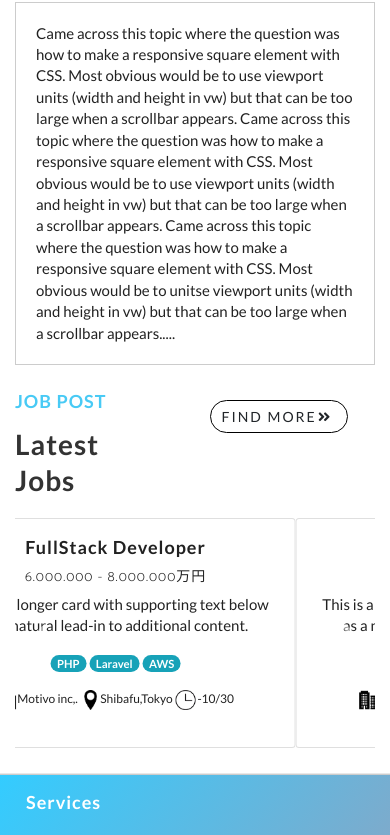
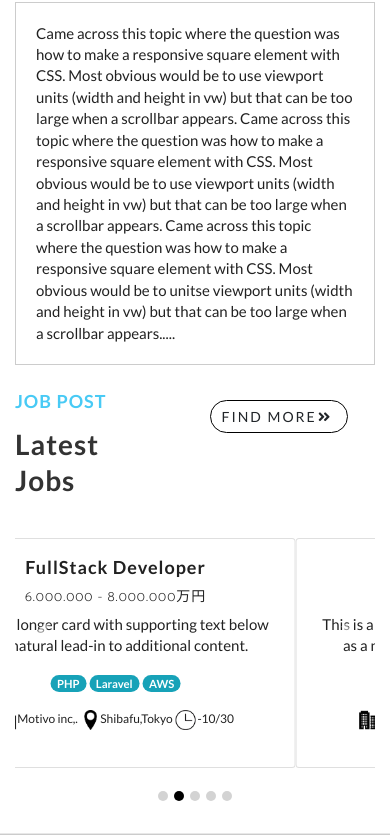
Before and after one commit to KhaingTheint/webtest, a website: page index.html in a window 390 px wide. Shown: the part 1134-1969 px from the top of the page. Drawn offline with nearby package versions, Linux system fonts and the light colour scheme; a web font is replaced by a local one.

Commit message:
Modified slide for mobile

```diff
--- a/css/style.css
+++ b/css/style.css
@@ -4,6 +4,10 @@
 }
 .jobs_logo{
 	width: 20px;height: 20px;
+}
+.copyright{
+	line-height: 58px;
+	color: #54697E;
 }
 /*Text over image*/
 .centered {
@@ -358,7 +362,7 @@
  @media only screen and (max-width: 765px) {
  	section{padding:0 !important;}
  	.homebtn{
- 		text-align: left;color: #fff;margin-top:90%;margin-left: 10%;
+ 		text-align: left;color: #fff;margin-top:99%;margin-left: 10%;
  	}
  	.homebtn_cmp{
  		text-align: left;color: #fff;margin-top: 12%;margin-left: 25%;
@@ -370,6 +374,18 @@
 	    background: url(../img/mobile-bg.png),linear-gradient(to left,#7b4397,#21a77c);
 	    height: 100%;
 	  	padding-top: 0px  !important;
+	}
+	.mobilejobs li{
+		width: 10px;
+	    height: 10px;
+	    border-radius: 100%;
+	    background-color: lightgrey;
+	}
+	.mobilejobs{
+	    bottom: -47px;cursor: pointer;
+	}
+	.mobilejobs .active{
+		background-color: black !important;
 	}
 	.carousel1 li {
 	    width: 10px;
@@ -391,6 +407,9 @@
 	}
  	 .desktop {
  		display: none;
+ 	}
+ 	.mb_choosethalescode{
+ 		background: linear-gradient(to bottom right, #33ccff 0%, #b791a4 100%);padding: 16px;padding-bottom: 37px;
  	}
 
  	body {
--- a/index.html
+++ b/index.html
@@ -186,7 +186,7 @@
 						<h3 class="card-title">PHP Developer</h3></strong>
 						<h6>6.000.000 - 8.000.000万円</h6>
 						<p class="card-text">This is a longer card with supporting text below as a natural lead-in to additional content. </p>
-						<p class="card-text"><span class="badge badge-pill badge-info">PHP</span>  <span class="badge badge-pill badge-info">Laravel</span>   <span class="badge badge-pill badge-info">AWS</span></p>
+						<p class="card-text"><span class="badge badge-pill badge-info">PHP</span>  <span class="badge badge-pill badge-info">Laravel</span>   <span class="badge badge-pill badge-info">AWS</span></p><br>
 						<img class="jobs_logo" src="img/company_logo.png"><span style="font-size: 12px;">Motivo inc,.</span><img class="jobs_logo" src="img/location_icon.png"><span style="font-size: 12px;">Shibafu,Tokyo</span><img class="jobs_logo" src="img/watch_logo.png"><span style="font-size: 12px;">-10/30</span>
 					</div>
 				</div>
@@ -195,7 +195,7 @@
 						<h3 class="card-title">FullStack Developer</h3>
 						 <h6>6.000.000 - 8.000.000万円</h6>
 						<p class="card-text">This card has supporting text below as a natural lead-in to additional content.</p>
-						<p class="card-text"><span class="badge badge-pill badge-info">PHP</span>  <span class="badge badge-pill badge-info">Laravel</span>   <span class="badge badge-pill badge-info">AWS</span></p>
+						<p class="card-text"><span class="badge badge-pill badge-info">PHP</span>  <span class="badge badge-pill badge-info">Laravel</span>   <span class="badge badge-pill badge-info">AWS</span></p><br>
 						<img class="jobs_logo" src="img/company_logo.png"><span style="font-size: 12px;">Motivo inc,.</span><img class="jobs_logo" src="img/location_icon.png"><span style="font-size: 12px;">Shibafu,Tokyo</span><img class="jobs_logo" src="img/watch_logo.png"><span style="font-size: 12px;">-10/30</span>
 					</div>
 				</div>
@@ -204,7 +204,7 @@
 						<h3 class="card-title">Java Developer</h3>
 						 <h6>6.000.000 - 8.000.000万円</h6>
 						<p class="card-text">This is a wider card with supporting text below as a natural lead-in to additional content. </p>
-						<p class="card-text"><span class="badge badge-pill badge-info">PHP</span>  <span class="badge badge-pill badge-info">Laravel</span>   <span class="badge badge-pill badge-info">AWS</span></p>
+						<p class="card-text"><span class="badge badge-pill badge-info">PHP</span>  <span class="badge badge-pill badge-info">Laravel</span>   <span class="badge badge-pill badge-info">AWS</span></p><br>
 						<img class="jobs_logo" src="img/company_logo.png"><span style="font-size: 12px;">Motivo inc,.</span><img class="jobs_logo" src="img/location_icon.png"><span style="font-size: 12px;">Shibafu,Tokyo</span><img class="jobs_logo" src="img/watch_logo.png"><span style="font-size: 12px;">-10/30</span>
 					</div>
 				</div>
@@ -213,7 +213,7 @@
 						<h3 class="card-title">C# Developer</h3>
 						 <h6>6.000.000 - 8.000.000万円</h6>
 						<p class="card-text">This is a wider card with supporting text below as a natural lead-in to additional content. </p>
-						<p class="card-text"><span class="badge badge-pill badge-info">PHP</span>  <span class="badge badge-pill badge-info">Laravel</span>   <span class="badge badge-pill badge-info">AWS</span></p>
+						<p class="card-text"><span class="badge badge-pill badge-info">PHP</span>  <span class="badge badge-pill badge-info">Laravel</span>   <span class="badge badge-pill badge-info">AWS</span></p><br>
 						<img class="jobs_logo" src="img/company_logo.png"><span style="font-size: 12px;">Motivo inc,.</span><img class="jobs_logo" src="img/location_icon.png"><span style="font-size: 12px;">Shibafu,Tokyo</span><img class="jobs_logo" src="img/watch_logo.png"><span style="font-size: 12px;">-10/30</span>
 					</div>
 				</div>
@@ -226,7 +226,7 @@
 						<h3 class="card-title">PHP2 Developer</h3></strong>
 						<h6>6.000.000 - 8.000.000万円</h6>
 						<p class="card-text">This is a longer card with supporting text below as a natural lead-in to additional content. </p>
-						<p class="card-text"><span class="badge badge-pill badge-info">PHP</span>  <span class="badge badge-pill badge-info">Laravel</span>   <span class="badge badge-pill badge-info">AWS</span></p>
+						<p class="card-text"><span class="badge badge-pill badge-info">PHP</span>  <span class="badge badge-pill badge-info">Laravel</span>   <span class="badge badge-pill badge-info">AWS</span></p><br>
 						<img class="jobs_logo" src="img/company_logo.png"><span style="font-size: 12px;">Motivo inc,.</span><img class="jobs_logo" src="img/location_icon.png"><span style="font-size: 12px;">Shibafu,Tokyo</span><img class="jobs_logo" src="img/watch_logo.png"><span style="font-size: 12px;">-10/30</span>
 					</div>
 				</div>
@@ -235,7 +235,7 @@
 						<h3 class="card-title">PHP2 Developer</h3>
 						 <h6>6.000.000 - 8.000.000万円</h6>
 						<p class="card-text">This card has supporting text below as a natural lead-in to additional content.</p>
-						<p class="card-text"><span class="badge badge-pill badge-info">PHP</span>  <span class="badge badge-pill badge-info">Laravel</span>   <span class="badge badge-pill badge-info">AWS</span></p>
+						<p class="card-text"><span class="badge badge-pill badge-info">PHP</span>  <span class="badge badge-pill badge-info">Laravel</span>   <span class="badge badge-pill badge-info">AWS</span></p><br>
 						<img class="jobs_logo" src="img/company_logo.png"><span style="font-size: 12px;">Motivo inc,.</span><img class="jobs_logo" src="img/location_icon.png"><span style="font-size: 12px;">Shibafu,Tokyo</span><img class="jobs_logo" src="img/watch_logo.png"><span style="font-size: 12px;">-10/30</span>
 					</div>
 				</div>
@@ -244,7 +244,7 @@
 						<h3 class="card-title">PHP2 Developer</h3>
 						 <h6>6.000.000 - 8.000.000万円</h6>
 						<p class="card-text">This is a wider card with supporting text below as a natural lead-in to additional content. </p>
-						<p class="card-text"><span class="badge badge-pill badge-info">PHP</span>  <span class="badge badge-pill badge-info">Laravel</span>   <span class="badge badge-pill badge-info">AWS</span></p>
+						<p class="card-text"><span class="badge badge-pill badge-info">PHP</span>  <span class="badge badge-pill badge-info">Laravel</span>   <span class="badge badge-pill badge-info">AWS</span></p><br>
 						<img class="jobs_logo" src="img/company_logo.png"><span style="font-size: 12px;">Motivo inc,.</span><img class="jobs_logo" src="img/location_icon.png"><span style="font-size: 12px;">Shibafu,Tokyo</span><img class="jobs_logo" src="img/watch_logo.png"><span style="font-size: 12px;">-10/30</span>
 					</div>
 				</div>
@@ -253,7 +253,7 @@
 						<h3 class="card-title">PHP2 Developer</h3>
 						 <h6>6.000.000 - 8.000.000万円</h6>
 						<p class="card-text">This is a wider card with supporting text below as a natural lead-in to additional content. </p>
-						<p class="card-text"><span class="badge badge-pill badge-info">PHP</span>  <span class="badge badge-pill badge-info">Laravel</span>   <span class="badge badge-pill badge-info">AWS</span></p>
+						<p class="card-text"><span class="badge badge-pill badge-info">PHP</span>  <span class="badge badge-pill badge-info">Laravel</span>   <span class="badge badge-pill badge-info">AWS</span></p><br>
 						<img class="jobs_logo" src="img/company_logo.png"><span style="font-size: 12px;">Motivo inc,.</span><img class="jobs_logo" src="img/location_icon.png"><span style="font-size: 12px;">Shibafu,Tokyo</span><img class="jobs_logo" src="img/watch_logo.png"><span style="font-size: 12px;">-10/30</span>
 					</div>
 				</div>
@@ -266,7 +266,7 @@
 						<h3 class="card-title">FullStack Developer</h3></strong>
 						<h6>6.000.000 - 8.000.000万円</h6>
 						<p class="card-text">This is a longer card with supporting text below as a natural lead-in to additional content. </p>
-						<p class="card-text"><span class="badge badge-pill badge-info">PHP</span>  <span class="badge badge-pill badge-info">Laravel</span>   <span class="badge badge-pill badge-info">AWS</span></p>
+						<p class="card-text"><span class="badge badge-pill badge-info">PHP</span>  <span class="badge badge-pill badge-info">Laravel</span>   <span class="badge badge-pill badge-info">AWS</span></p><br>
 						<img class="jobs_logo" src="img/company_logo.png"><span style="font-size: 12px;">Motivo inc,.</span><img class="jobs_logo" src="img/location_icon.png"><span style="font-size: 12px;">Shibafu,Tokyo</span><img class="jobs_logo" src="img/watch_logo.png"><span style="font-size: 12px;">-10/30</span>
 					</div>
 				</div>
@@ -275,7 +275,7 @@
 						<h3 class="card-title">FullStack Developer</h3>
 						 <h6>6.000.000 - 8.000.000万円</h6>
 						<p class="card-text">This card has supporting text below as a natural lead-in to additional content.</p>
-						<p class="card-text"><span class="badge badge-pill badge-info">PHP</span>  <span class="badge badge-pill badge-info">Laravel</span>   <span class="badge badge-pill badge-info">AWS</span></p>
+						<p class="card-text"><span class="badge badge-pill badge-info">PHP</span>  <span class="badge badge-pill badge-info">Laravel</span>   <span class="badge badge-pill badge-info">AWS</span></p><br>
 						<img src="img/company_logo.png" style="width: 20px;height: 20px;"><span style="font-size: 12px;">Motivo inc,.</span><img src="img/location_icon.png" style="width: 20px;height: 20px;"><span style="font-size: 12px;">Shibafu,Tokyo</span><img src="img/watch_logo.png" style="width: 20px;height: 20px;"><span style="font-size: 12px;">-10/30</span>
 					</div>
 				</div>
@@ -284,7 +284,7 @@
 						<h3 class="card-title">FullStack Developer</h3>
 						 <h6>6.000.000 - 8.000.000万円</h6>
 						<p class="card-text">This is a wider card with supporting text below as a natural lead-in to additional content. </p>
-						<p class="card-text"><span class="badge badge-pill badge-info">PHP</span>  <span class="badge badge-pill badge-info">Laravel</span>   <span class="badge badge-pill badge-info">AWS</span></p>
+						<p class="card-text"><span class="badge badge-pill badge-info">PHP</span>  <span class="badge badge-pill badge-info">Laravel</span>   <span class="badge badge-pill badge-info">AWS</span></p><br>
 						<img class="jobs_logo" src="img/company_logo.png"><span style="font-size: 12px;">Motivo inc,.</span><img class="jobs_logo" src="img/location_icon.png"><span style="font-size: 12px;">Shibafu,Tokyo</span><img class="jobs_logo" src="img/watch_logo.png"><span style="font-size: 12px;">-10/30</span>
 					</div>
 				</div>
@@ -293,7 +293,7 @@
 						<h3 class="card-title">FullStack Developer</h3>
 						 <h6>6.000.000 - 8.000.000万円</h6>
 						<p class="card-text">This is a wider card with supporting text below as a natural lead-in to additional content. </p>
-						<p class="card-text"><span class="badge badge-pill badge-info">PHP</span>  <span class="badge badge-pill badge-info">Laravel</span>   <span class="badge badge-pill badge-info">AWS</span></p>
+						<p class="card-text"><span class="badge badge-pill badge-info">PHP</span>  <span class="badge badge-pill badge-info">Laravel</span>   <span class="badge badge-pill badge-info">AWS</span></p><br>
 						<img class="jobs_logo" src="img/company_logo.png"><span style="font-size: 12px;">Motivo inc,.</span><img class="jobs_logo" src="img/location_icon.png"><span style="font-size: 12px;">Shibafu,Tokyo</span><img class="jobs_logo" src="img/watch_logo.png"><span style="font-size: 12px;">-10/30</span>
 					</div>
 				</div>
@@ -306,7 +306,7 @@
 						<h3 class="card-title">FullStack Developer</h3></strong>
 						<h6>6.000.000 - 8.000.000万円</h6>
 						<p class="card-text">This is a longer card with supporting text below as a natural lead-in to additional content. </p>
-						<p class="card-text"><span class="badge badge-pill badge-info">PHP</span>  <span class="badge badge-pill badge-info">Laravel</span>   <span class="badge badge-pill badge-info">AWS</span></p>
+						<p class="card-text"><span class="badge badge-pill badge-info">PHP</span>  <span class="badge badge-pill badge-info">Laravel</span>   <span class="badge badge-pill badge-info">AWS</span></p><br>
 						<img class="jobs_logo" src="img/company_logo.png"><span style="font-size: 12px;">Motivo inc,.</span><img class="jobs_logo" src="img/location_icon.png"><span style="font-size: 12px;">Shibafu,Tokyo</span><img class="jobs_logo" src="img/watch_logo.png"><span style="font-size: 12px;">-10/30</span>
 					</div>
 				</div>
@@ -315,7 +315,7 @@
 						<h3 class="card-title">FullStack Developer</h3>
 						 <h6>6.000.000 - 8.000.000万円</h6>
 						<p class="card-text">This card has supporting text below as a natural lead-in to additional content.</p>
-						<p class="card-text"><span class="badge badge-pill badge-info">PHP</span>  <span class="badge badge-pill badge-info">Laravel</span>   <span class="badge badge-pill badge-info">AWS</span></p>
+						<p class="card-text"><span class="badge badge-pill badge-info">PHP</span>  <span class="badge badge-pill badge-info">Laravel</span>   <span class="badge badge-pill badge-info">AWS</span></p><br>
 						<img class="jobs_logo" src="img/company_logo.png"><span style="font-size: 12px;">Motivo inc,.</span><img class="jobs_logo" src="img/location_icon.png"><span style="font-size: 12px;">Shibafu,Tokyo</span><img class="jobs_logo" src="img/watch_logo.png"><span style="font-size: 12px;">-10/30</span>
 					</div>
 				</div>
@@ -324,7 +324,7 @@
 						<h3 class="card-title">FullStack Developer</h3>
 						 <h6>6.000.000 - 8.000.000万円</h6>
 						<p class="card-text">This is a wider card with supporting text below as a natural lead-in to additional content. </p>
-						<p class="card-text"><span class="badge badge-pill badge-info">PHP</span>  <span class="badge badge-pill badge-info">Laravel</span>   <span class="badge badge-pill badge-info">AWS</span></p>
+						<p class="card-text"><span class="badge badge-pill badge-info">PHP</span>  <span class="badge badge-pill badge-info">Laravel</span>   <span class="badge badge-pill badge-info">AWS</span></p><br>
 						<img class="jobs_logo" src="img/company_logo.png"><span style="font-size: 12px;">Motivo inc,.</span><img class="jobs_logo" src="img/location_icon.png"><span style="font-size: 12px;">Shibafu,Tokyo</span><img class="jobs_logo" src="img/watch_logo.png"><span style="font-size: 12px;">-10/30</span>
 					</div>
 				</div>
@@ -333,7 +333,7 @@
 						<h3 class="card-title">FullStack Developer</h3>
 						 <h6>6.000.000 - 8.000.000万円</h6>
 						<p class="card-text">This is a wider card with supporting text below as a natural lead-in to additional content. </p>
-						<p class="card-text"><span class="badge badge-pill badge-info">PHP</span>  <span class="badge badge-pill badge-info">Laravel</span>   <span class="badge badge-pill badge-info">AWS</span></p>
+						<p class="card-text"><span class="badge badge-pill badge-info">PHP</span>  <span class="badge badge-pill badge-info">Laravel</span>   <span class="badge badge-pill badge-info">AWS</span></p><br>
 						<img class="jobs_logo" src="img/company_logo.png"><span style="font-size: 12px;">Motivo inc,.</span><img class="jobs_logo" src="img/location_icon.png"><span style="font-size: 12px;">Shibafu,Tokyo</span><img class="jobs_logo" src="img/watch_logo.png"><span style="font-size: 12px;">-10/30</span>
 					</div>
 				</div>
@@ -346,7 +346,7 @@
 						<h3 class="card-title">FullStack Developer</h3></strong>
 						<h6>6.000.000 - 8.000.000万円</h6>
 						<p class="card-text">This is a longer card with supporting text below as a natural lead-in to additional content. </p>
-						<p class="card-text"><span class="badge badge-pill badge-info">PHP</span>  <span class="badge badge-pill badge-info">Laravel</span>   <span class="badge badge-pill badge-info">AWS</span></p>
+						<p class="card-text"><span class="badge badge-pill badge-info">PHP</span>  <span class="badge badge-pill badge-info">Laravel</span>   <span class="badge badge-pill badge-info">AWS</span></p><br>
 						<img class="jobs_logo" src="img/company_logo.png"><span style="font-size: 12px;">Motivo inc,.</span><img class="jobs_logo" src="img/location_icon.png"><span style="font-size: 12px;">Shibafu,Tokyo</span><img class="jobs_logo" src="img/watch_logo.png"><span style="font-size: 12px;">-10/30</span>
 					</div>
 				</div>
@@ -355,7 +355,7 @@
 						<h3 class="card-title">FullStack Developer</h3>
 						 <h6>6.000.000 - 8.000.000万円</h6>
 						<p class="card-text">This card has supporting text below as a natural lead-in to additional content.</p>
-						<p class="card-text"><span class="badge badge-pill badge-info">PHP</span>  <span class="badge badge-pill badge-info">Laravel</span>   <span class="badge badge-pill badge-info">AWS</span></p>
+						<p class="card-text"><span class="badge badge-pill badge-info">PHP</span>  <span class="badge badge-pill badge-info">Laravel</span>   <span class="badge badge-pill badge-info">AWS</span></p><br>
 						<img class="jobs_logo" src="img/company_logo.png"><span style="font-size: 12px;">Motivo inc,.</span><img class="jobs_logo" src="img/location_icon.png"><span style="font-size: 12px;">Shibafu,Tokyo</span><img class="jobs_logo" src="img/watch_logo.png"><span style="font-size: 12px;">-10/30</span>
 					</div>
 				</div>
@@ -364,7 +364,7 @@
 						<h3 class="card-title">FullStack Developer</h3>
 						 <h6>6.000.000 - 8.000.000万円</h6>
 						<p class="card-text">This is a wider card with supporting text below as a natural lead-in to additional content. </p>
-						<p class="card-text"><span class="badge badge-pill badge-info">PHP</span>  <span class="badge badge-pill badge-info">Laravel</span>   <span class="badge badge-pill badge-info">AWS</span></p>
+						<p class="card-text"><span class="badge badge-pill badge-info">PHP</span>  <span class="badge badge-pill badge-info">Laravel</span>   <span class="badge badge-pill badge-info">AWS</span></p><br>
 						<img class="jobs_logo" src="img/company_logo.png"><span style="font-size: 12px;">Motivo inc,.</span><img class="jobs_logo" src="img/location_icon.png"><span style="font-size: 12px;">Shibafu,Tokyo</span><img class="jobs_logo" src="img/watch_logo.png"><span style="font-size: 12px;">-10/30</span>
 					</div>
 				</div>
@@ -373,7 +373,7 @@
 						<h3 class="card-title">FullStack Developer</h3>
 						 <h6>6.000.000 - 8.000.000万円</h6>
 						<p class="card-text">This is a wider card with supporting text below as a natural lead-in to additional content. </p>
-						<p class="card-text"><span class="badge badge-pill badge-info">PHP</span>  <span class="badge badge-pill badge-info">Laravel</span>   <span class="badge badge-pill badge-info">AWS</span></p>
+						<p class="card-text"><span class="badge badge-pill badge-info">PHP</span>  <span class="badge badge-pill badge-info">Laravel</span>   <span class="badge badge-pill badge-info">AWS</span></p><br>
 						<img class="jobs_logo" src="img/company_logo.png"><span style="font-size: 12px;">Motivo inc,.</span><img class="jobs_logo" src="img/location_icon.png"><span style="font-size: 12px;">Shibafu,Tokyo</span><img class="jobs_logo" src="img/watch_logo.png"><span style="font-size: 12px;">-10/30</span>
 					</div>
 				</div>
@@ -391,16 +391,16 @@
 			<button type="button" class="btn btn-light readmore">Find more<i class="angle double right icon"></i></button>
 			</button>
 		</div>
-		</div><br>
+		</div>
 		<div id="demo" class="carousel slide d-xl-none d-lg-block" data-ride="carousel">
 		<!-- Indicators -->
-		<ul class="carousel-indicators">
+		<ul class="carousel-indicators mobilejobs">
 			<li data-target="#demo" data-slide-to="0" class="active"></li>
 			<li data-target="#demo" data-slide-to="1"></li>
 			<li data-target="#demo" data-slide-to="2"></li>
 			<li data-target="#demo" data-slide-to="3"></li>
 			<li data-target="#demo" data-slide-to="4"></li>
-		</ul>
+		</ul><br><br>
 
 		<!-- The slideshow -->
 		<div class="carousel-inner">
@@ -467,7 +467,7 @@
 		<a class="carousel-control-next" href="#demo" data-slide="next">
 		<span class="carousel-control-next-icon"></span>
 		</a>
-		</div>
+		</div><br><br>
 	</section>
 
 	<!-- Only PC view for this part -->
@@ -548,18 +548,16 @@
 	</session>
 
 	<!-- Mobile view for this part -->
-	<div class="d-xl-none d-lg-block slide" style="background: linear-gradient(to bottom right, #33ccff 0%, #b791a4 100%);padding: 16px;">
+	<div class="d-xl-none d-lg-block mb_choosethalescode">
 		<h3 style="padding-left: 10px;color: #fff;">Services</h3>
 		<h1 style="padding-left: 10px;color: #fff;">Why they <br>Choose ThalesCode?</h1>
 			<button type="button" class="btn btn-default find-btn" style="border: 1px solid #fff;color: #fff;">
 				<span class="btn-text">Find More</span>
 				<span class="glyphicon glyphicon-chevron-right"></span>
 			</button>
-			<div class="row" style="color: red;text-align: center;margin-left: 102px;w">
-				<div class="col-xs-3"></div>
-				<div class="col-xs-3 "><h3 style="color: #fff;">Employers</h3></div>
-				<div class="col-xs-3 "><h3 style="color: #8C93AA;">Candidates</h3></div>
-				<div class="col-xs-3"></div>
+			<div class="row">
+				<div class="col" align ="right"><h3 style="color: #fff;">Employers</h3></div>
+				<div class="col" align ="left" style="padding: 0 !important;"><h3 style="color: #8C93AA;">Candidates</h3></div>
 			</div>
 
 		  <div id="carouselExampleControls" class="carousel slide" data-ride="carousel" style="background-color:#FFF;padding:10px;margin: 20px;color: #333;">
@@ -608,7 +606,7 @@
 			<div class="row">
 				<div class="col"><h1>ThalesCodeBlog</h1>
 					<h3 class="d-xl-none d-lg-block mb_header">Explore</h3>
-					<div class="d-xl-none d-lg-block" style="font-size: 25px;">Motivo Blog</div>
+					<div class="d-xl-none d-lg-block" style="font-size: 25px;">ThalesCode Blog</div>
 					<h6 class="d-none d-lg-block" style="color:#AAAFB1;">LEARN MORE ABOUT LATEST TECHNOLOGIES</h6>
 				</div>
 				<div class="col" align="right">
@@ -734,6 +732,7 @@
 		<div class="container">
 			<div class="row">
 				<div class="col-md-6">
+					<h3 class="d-xl-none d-lg-block mb_header" style="padding-top: 24px;">Contact</h3>
 					<h2 style="font-size: 2rem;">ThalesCode HeadQuarters</h2>
 					<h6 style="color:#AAAFB1;">SEEK FOR WHERE WE ARE</h6>
 					<strong>_________</strong>
@@ -742,7 +741,7 @@
 					<div>
 						<h3>Contact</h3>
 						<p>Tel+: +959-52098760</p>
-						<p>Email:info@motiva.jp</p>
+						<p>Email:info@motiva.jp</p><br>
 					</div>
 				</div>
 				<div class="col-md-6" id="form">
@@ -766,7 +765,8 @@
 						<div class="form-group">
 							<textarea name="message" class="form-control" placeholder="MESSAGE" style="border-radius: 0 !important;"></textarea>
 						</div>
-						<input type="submit" name="submit" class="btn btn-secondary btn-lg form-control" value="SEND" style="border-radius: 0 !important;padding-bottom: 10px !important;"><br>
+
+						<button type="button" class="btn btn-secondary form-control" style="border-radius: 0 !important;">SEND</button>
 					</form>
 				</div>
 			</div>
@@ -774,7 +774,7 @@
 	</section>
 
 	<!-- Google Map -->
-	<div class="mapouter"><div><iframe width="100%" height="500" id="gmap_canvas" src="https://maps.google.com/maps?q=Meguro-ku&t=k&z=13&ie=UTF8&iwloc=&output=embed" frameborder="0" scrolling="no" marginheight="0" marginwidth="0"></iframe><a href="https://www.embedgooglemap.net"></a></div><style>.mapouter{text-align:right;height:500px}.gmap_canvas {overflow:hidden;background:none!important;height:500px;width:1080px;}</style></div>
+	<iframe src="https://snazzymaps.com/embed/118622" width="100%" height="600px" style="border:none;"></iframe>
 
 	<!-- Footer -->
 	<div class="footer" id="footer">
@@ -804,13 +804,10 @@
 					<h3> Subscribe </h3>
 					<ul>
 						<li>
-							<div class="input-append newsletter-box text-center">
-									<input type="text" class="full text-center" placeholder="Enter your e-mail ">
-
-							</div>
+							<input type="text" class="form-control" placeholder="Enter your e-mail">
 						</li>
 					</ul>
-					<h4 style="line-height: 58px;">@ COPYRIGHT THALESCODE 2016</h4>
+					<h4 class="copyright">© COPYRIGHT 2016 MOTIVO.INC</h4>
 			    </div>
 			  </div>
 		</div>
```
